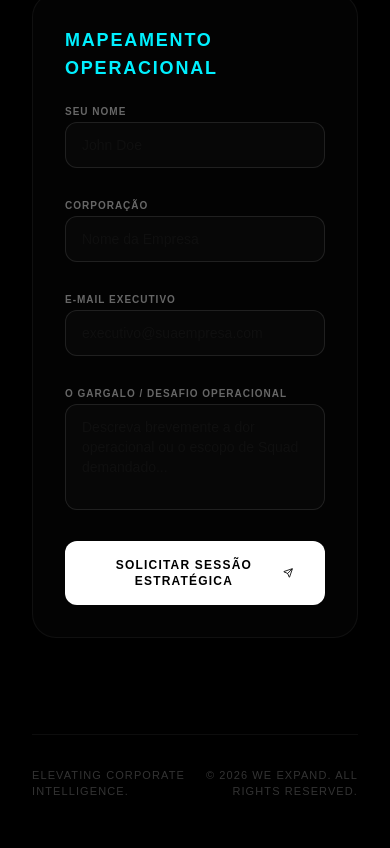
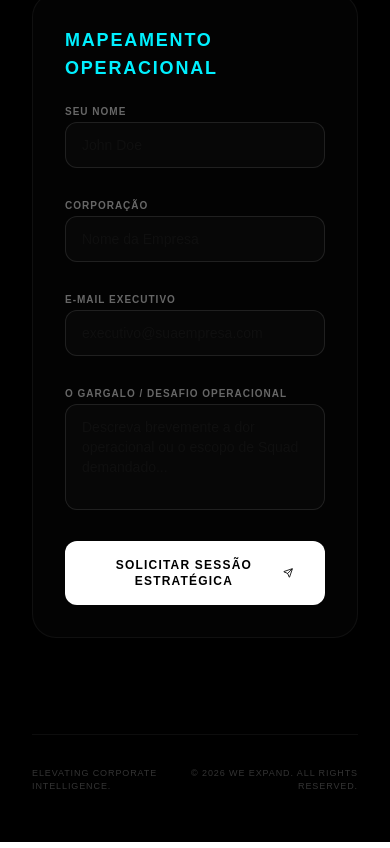
Before and after one commit to we-expand/we_expand, a Next.js app: page / in a window 390 px wide. Shown: the part 5053-5901 px from the top of the page. Built offline with nearby package versions, Linux system fonts and the light colour scheme.

Commit message:
fix: reduzir e alinhar texto do footer no mobile

```diff
--- a/src/app/page.tsx
+++ b/src/app/page.tsx
@@ -412,7 +412,7 @@ export default function Home() {
           </div>
 
         </div>
-        <div className="max-w-[1440px] mx-auto flex justify-between items-center text-[11px] sm:text-xs text-white/20 font-space tracking-widest pt-8 border-t border-white/5">
+        <div className="max-w-[1440px] mx-auto flex justify-between items-center text-[9px] sm:text-xs text-white/20 font-space tracking-widest pt-8 border-t border-white/5">
           <span className="text-left">ELEVATING CORPORATE INTELLIGENCE.</span>
           <span className="text-right">© {new Date().getFullYear()} WE EXPAND. ALL RIGHTS RESERVED.</span>
         </div>
```
